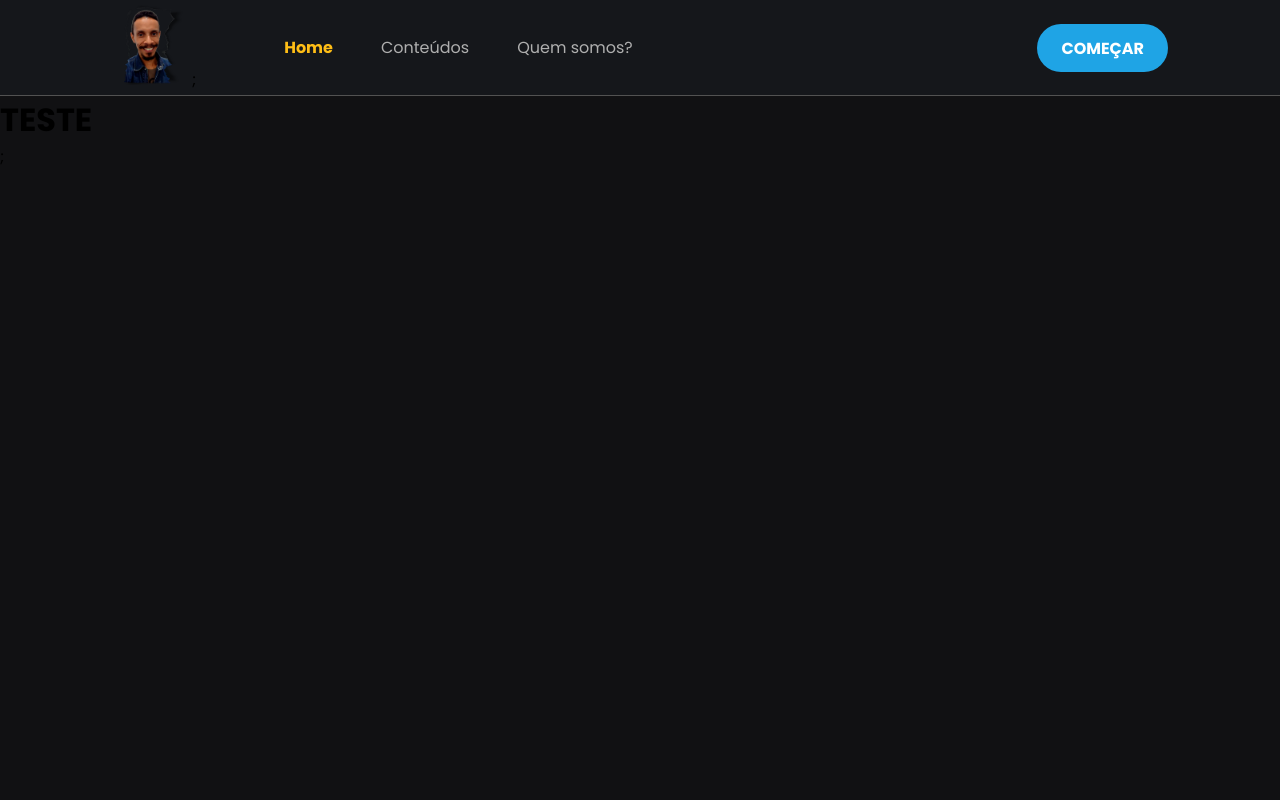
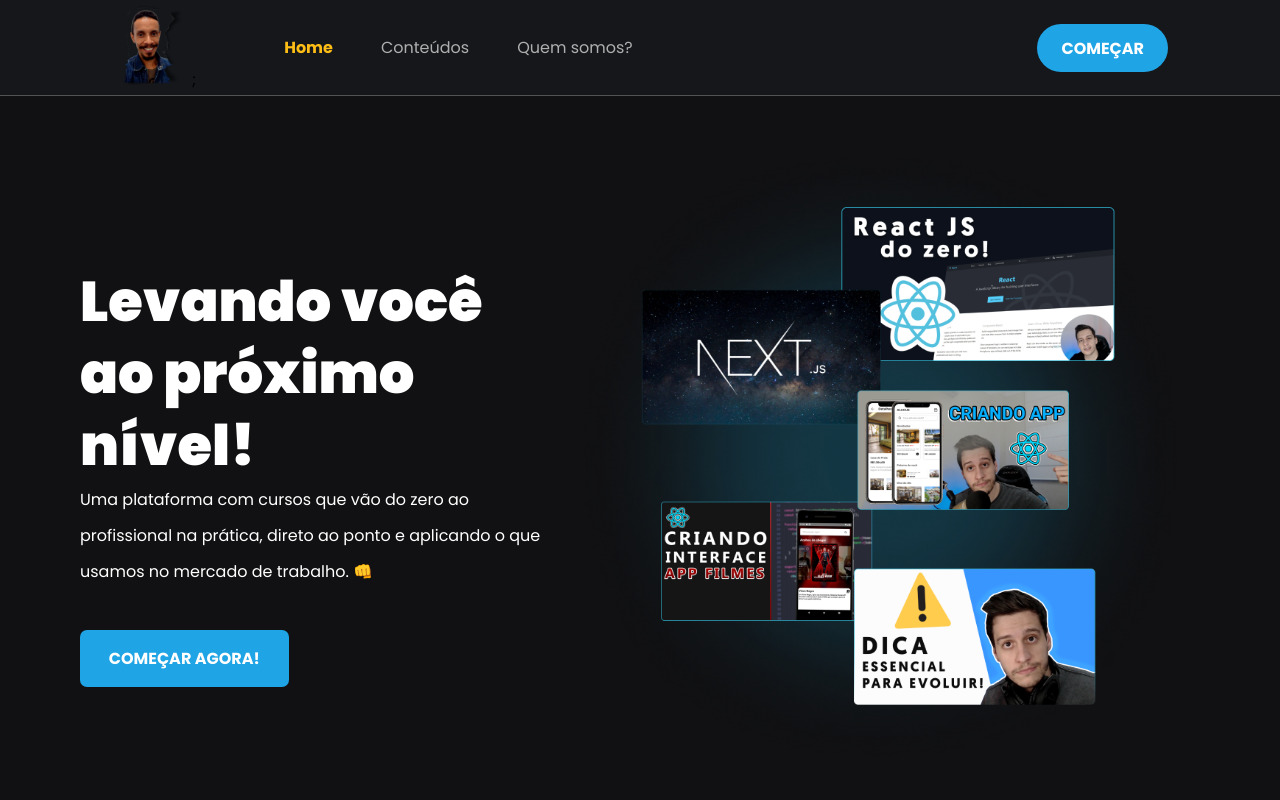
Before and after one commit to Nadilson-IFPE/nextjs-cms, a Next.js app: page / in a window 1280 px wide. Shown: the top 800 px of the page. Built offline with nearby package versions, Linux system fonts and the light colour scheme.

Commit message:
Criação da página Home

```diff
--- a/src/pages/index.tsx
+++ b/src/pages/index.tsx
@@ -1,7 +1,65 @@
+import Head from "next/head";
+import styles from "../styles/home.module.scss";
+
 export default function Home() {
   return (
-    <div>
-      <h1>TESTE</h1>
-    </div>
+    <>
+      <Head>
+        <title>Apaixonado por tecnologia - Nadilson</title>
+      </Head>
+
+      <main className={styles.container}>
+        <div className={styles.containerHeader}>
+          <section className={styles.ctaText}>
+            <h1>Levando você ao próximo nível!</h1>
+            <span>
+              Uma plataforma com cursos que vão do zero ao profissional na
+              prática, direto ao ponto e aplicando o que usamos no mercado de
+              trabalho. 👊
+            </span>
+            <a>
+              <button>COMEÇAR AGORA!</button>
+            </a>
+          </section>
+
+          <img src="/images/banner-conteudos.png" alt="Conteúdos" />
+        </div>
+
+        <hr className={styles.divisor} />
+
+        <div className={styles.sectionContent}>
+          <section>
+            <h2>Aprenda a criar aplicativos para Android e iOS</h2>
+            <span>
+              Você vai descobrir o jeito mais moderno de desenvolver apps
+              nativos para iOS e Android, construindo aplicativos do zero ao
+              avançado.
+            </span>
+          </section>
+
+          <img
+            src="/images/financasApp.png"
+            alt="Conteúdos - desenvolvimento de apps"
+          />
+        </div>
+
+        <hr className={styles.divisor} />
+
+        <div className={styles.sectionContent}>
+          <img
+            src="/images/webDev.png"
+            alt="Conteúdos - desenvolvimento de aplicativos web"
+          />
+
+          <section>
+            <h2>Aprenda a criar sistemas web</h2>
+            <span>
+              Criar sistemas web, sites usando as tecnologias mais modernas e
+              requisitadas pelo mercado.
+            </span>
+          </section>
+        </div>
+      </main>
+    </>
   );
 }
--- /dev/null
+++ b/src/styles/home.module.scss
@@ -0,0 +1,82 @@
+.container {
+  display: block;
+}
+
+.containerHeader {
+  min-height: calc(100vh - 5rem);
+  margin: 0 auto;
+  max-width: 1120px;
+
+  display: flex;
+  align-items: center;
+  justify-content: space-between;
+
+  img {
+    max-width: 640px;
+  }
+}
+
+.ctaText {
+  max-width: 600px;
+
+  h1 {
+    font-size: 3.5rem;
+    line-height: 4.5rem;
+    font-weight: 900;
+    margin-top: 2.5rem;
+    color: var(--white);
+  }
+
+  span {
+    font-size: 1rem;
+    line-height: 2.25rem;
+    color: var(--white);
+  }
+
+  button {
+    background-color: var(--blue-900);
+    border: 0;
+    padding: 1rem 1.8rem;
+    margin-top: 2.5rem;
+    border-radius: 7px;
+    color: var(--white);
+    font-weight: bold;
+  }
+}
+
+.divisor {
+  width: 100%;
+  bottom: 0;
+  height: 1px;
+  border-color: var(--gray-200);
+}
+
+.sectionContent {
+  margin: 5.5rem auto;
+  max-width: 1120px;
+  display: flex;
+  align-items: center;
+  justify-content: center;
+
+  section {
+    max-width: 670px;
+  }
+
+  img {
+    max-width: 550px;
+  }
+
+  h2 {
+    font-size: 2.2rem;
+    line-height: 4.5rem;
+    font-weight: 900;
+    margin-top: 2.2rem;
+    color: var(--white);
+  }
+
+  span {
+    font-size: 1rem;
+    line-height: 2.25rem;
+    color: var(--white);
+  }
+}
```
